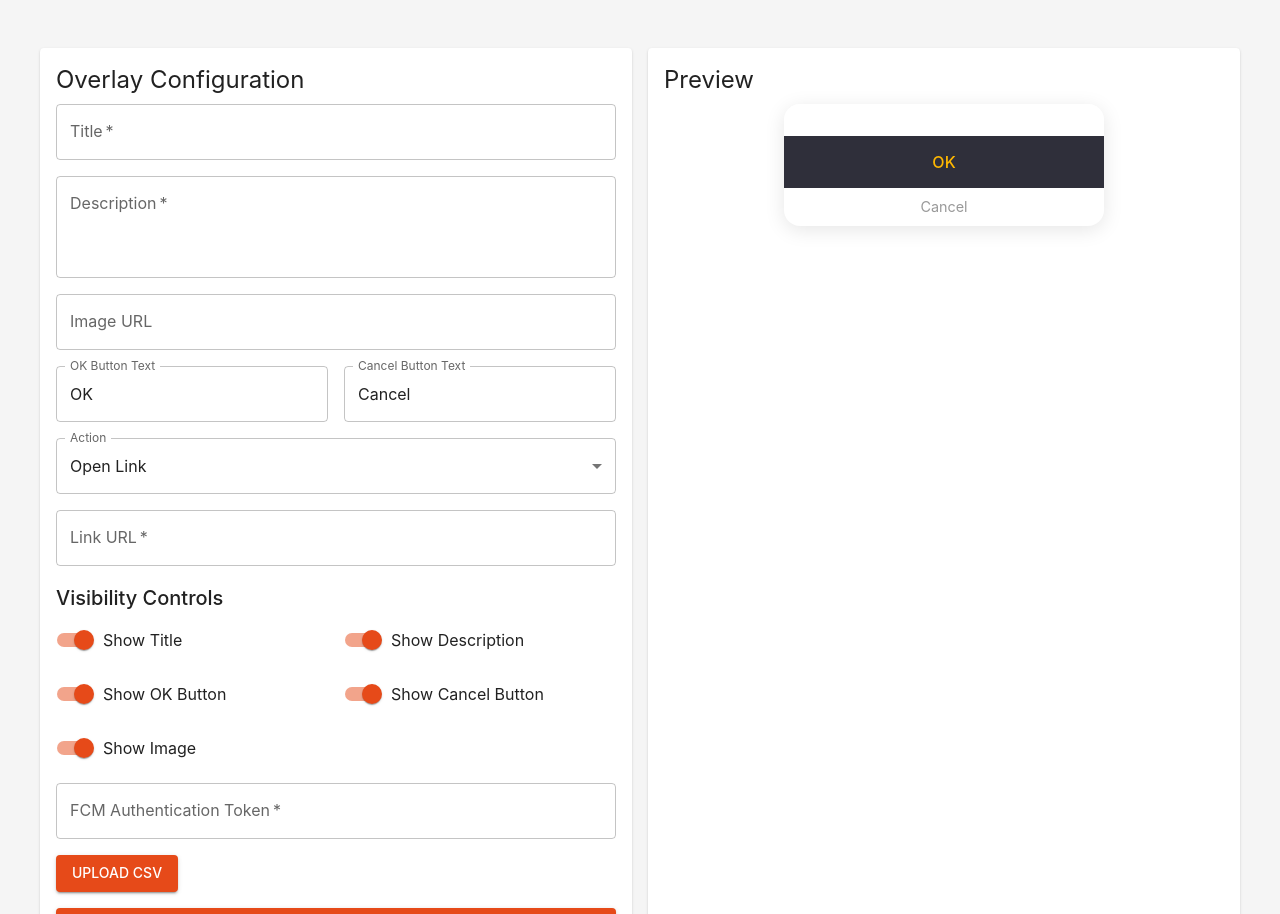
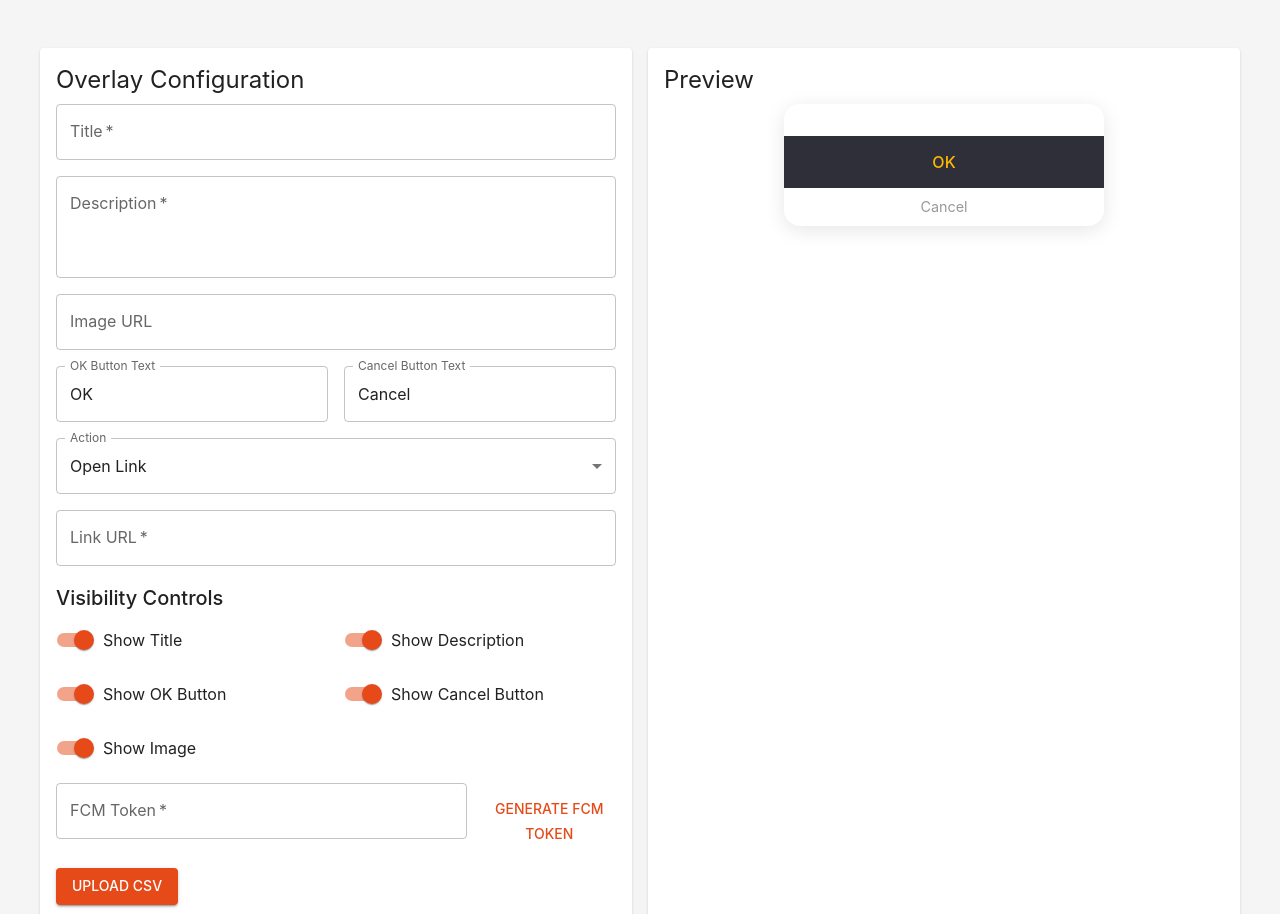
Before and after one commit to nammayatri/communcation-dashboard, a React (Vite) app: page / in a window 1280 px wide. Shown: the top 914 px of the page. Built offline with nearby package versions, Linux system fonts and the light colour scheme.

Commit message:
Fix TypeScript errors and add FCM token generation

```diff
--- a/package.json
+++ b/package.json
@@ -20,7 +20,8 @@
     "googleapis": "^146.0.0",
     "papaparse": "^5.5.2",
     "react": "^19.0.0",
-    "react-dom": "^19.0.0"
+    "react-dom": "^19.0.0",
+    "react-router-dom": "^7.4.0"
   },
   "devDependencies": {
     "@eslint/js": "^9.21.0",
--- a/src/App.tsx
+++ b/src/App.tsx
@@ -1,4 +1,3 @@
-import { useState } from 'react';
 import { Container, CssBaseline, ThemeProvider, createTheme, Box } from '@mui/material';
 import OverlayCreator from './components/OverlayCreator';
 
--- a/src/components/OverlayCreator.tsx
+++ b/src/components/OverlayCreator.tsx
@@ -366,19 +366,18 @@ const OverlayCreator: React.FC = () => {
                             <Box sx={{ display: 'flex', gap: 2 }}>
                                 <TextField
                                     fullWidth
-                                    label="FCM Authentication Token"
+                                    label="FCM Token"
                                     value={fcmToken}
                                     onChange={(e) => setFcmToken(e.target.value)}
                                     required
                                 />
-                                {/* <Button
-                                    variant="contained"
+                                <Button
                                     onClick={handleGenerateToken}
                                     disabled={isGeneratingToken}
-                                    sx={{ whiteSpace: 'nowrap' }}
+                                    sx={{ mt: 1 }}
                                 >
-                                    {isGeneratingToken ? 'Generating...' : 'Generate Token'}
-                                </Button> */}
+                                    {isGeneratingToken ? 'Generating...' : 'Generate FCM Token'}
+                                </Button>
                             </Box>
                         </Grid>
                         <Grid item xs={12}>
--- /dev/null
+++ b/src/index.css.d.ts
@@ -0,0 +1,4 @@
+declare module '*.css' {
+    const content: { [className: string]: string };
+    export default content;
+}
--- a/src/services/overlayService.ts
+++ b/src/services/overlayService.ts
@@ -110,7 +110,6 @@ export const processCSVAndSendNotifications = async (
 // Helper function to validate FCM token format
 export const validateFCMToken = (token: string): boolean => {
     // FCM tokens are typically around 140-200 characters long and contain only alphanumeric characters and colons
-    // const FCM_TOKEN_REGEX = /^[a-zA-Z0-9:_-]{120,200}$/;
-    // return FCM_TOKEN_REGEX.test(token);
-    return true;
+    const FCM_TOKEN_REGEX = /^[a-zA-Z0-9:_-]{120,200}$/;
+    return FCM_TOKEN_REGEX.test(token);
 };
```
Also changed, not shown: 1 other file (tests, documents, lock files or other folders).
